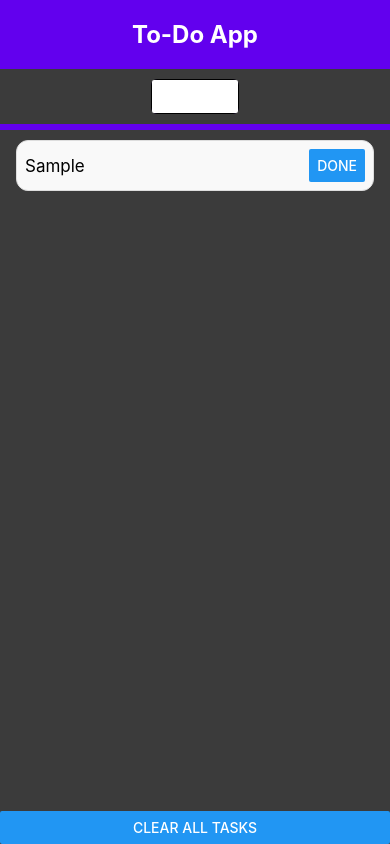
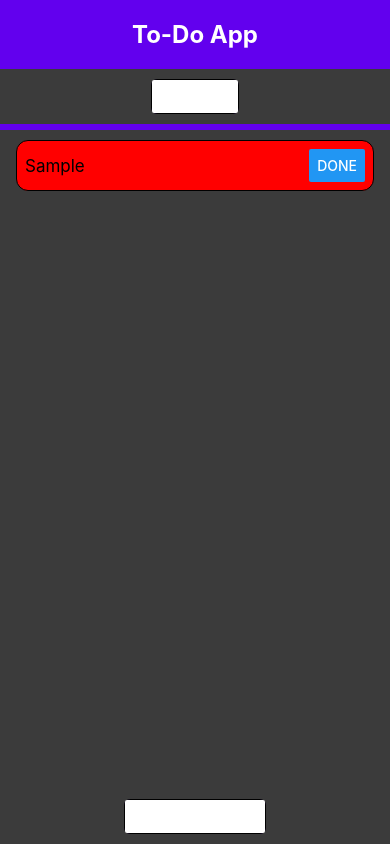
Before and after one commit to Asger523/ToDoProject, a React Native app: screen /AddTask in a window 390 px wide. Both pictures are taken after typing "Sample", "Sample" into the empty fields and a click on the button "ADD TASK". Built offline with nearby package versions, Linux system fonts and the light colour scheme.

Commit message:
Date doesn't quite work

```diff
--- a/app/components/TaskItem.tsx
+++ b/app/components/TaskItem.tsx
@@ -3,15 +3,19 @@
 import {useTasks} from '../contexts/tasks.context';
 
 export const TaskItem = (props: {
-  task: {title: string; description: string};
+  task: {title: string; description: string; date: Date};
   onPressGoToDetails: any;
 }) => {
   const {task, onPressGoToDetails} = props;
-
   const {removeTask} = useTasks();
 
+  //Check the task date:
+  const isPastDue = task.date < new Date();
+
   return (
-    <Pressable onPress={onPressGoToDetails} style={styles.task}>
+    <Pressable
+      onPress={onPressGoToDetails}
+      style={[styles.task, isPastDue && styles.pastDueTask]}>
       <View style={styles.taskTextContainer}>
         <Text style={styles.taskText}>{task.title}</Text>
       </View>
@@ -31,6 +35,10 @@
     flexDirection: 'row',
     marginHorizontal: 16,
   },
+  pastDueTask: {
+    backgroundColor: 'red',
+    borderColor: '#red',
+  },
   taskTextContainer: {
     flex: 1,
     justifyContent: 'center',
--- a/app/contexts/tasks.context.tsx
+++ b/app/contexts/tasks.context.tsx
@@ -5,6 +5,7 @@
 interface Task {
   title: string;
   description: string;
+  date: Date;
 }
 // TaskContext Interface
 interface TaskContextInterface {
--- a/app/screens/addtask.tsx
+++ b/app/screens/addtask.tsx
@@ -1,4 +1,5 @@
 import React, {useState} from 'react';
+import DatePicker from 'react-native-date-picker';
 import {
   View,
   StyleSheet,
@@ -13,9 +14,10 @@
   const {addTask} = useTasks();
   const [newTitle, setNewTitle] = useState('');
   const [newDescription, setNewDescription] = useState('');
+  const [date, setDate] = useState(new Date());
 
   const buttonPress = () => {
-    addTask({title: newTitle, description: newDescription});
+    addTask({title: newTitle, description: newDescription, date: date});
     navigation.navigate('Overview');
   };
 
@@ -49,6 +51,11 @@
           value={newDescription}
           onChangeText={setNewDescription}
         />
+      </View>
+
+      {/* Date Picker */}
+      <View style={styles.dateContainer}>
+        <DatePicker mode={'date'} date={date} onDateChange={setDate} />
       </View>
 
       {/* Seperator */}
@@ -95,6 +102,13 @@
     backgroundColor: '#6200ee',
     marginVertical: 10,
   },
+  dateContainer: {
+    backgroundColor: '#fff',
+    marginHorizontal: 16,
+    borderWidth: 1,
+    borderRadius: 6,
+    alignSelf: 'center',
+  },
   addTaskContainer: {
     backgroundColor: '#6200ee',
     marginHorizontal: 16,
--- a/app/screens/overview.tsx
+++ b/app/screens/overview.tsx
@@ -51,7 +51,9 @@
 
       {/* Clear Button */}
       {tasks.length > 0 && (
-        <Button title="Clear All Tasks" onPress={clearTasks} />
+        <View style={styles.addTaskContainer}>
+          <Button color="#fff" title="Clear All Tasks" onPress={clearTasks} />
+        </View>
       )}
     </SafeAreaView>
   );
--- a/app/screens/taskdetails.tsx
+++ b/app/screens/taskdetails.tsx
@@ -3,35 +3,76 @@
 
 const TaskDetails = ({route}) => {
   const {task} = route.params;
+  const formatDate = task.date.toDateString();
 
   return (
-    <SafeAreaView style={styles.container}>
-      <View>
-        <Text style={styles.title}>Task Details</Text>
-        <Text style={styles.taskText}>{task.title}</Text>
-        <Text style={styles.taskText}>{task.description}</Text>
+    <SafeAreaView style={styles.background}>
+      {/* Header */}
+      <View style={styles.headerContainer}>
+        <Text style={styles.headerText}>Task Details</Text>
+      </View>
+
+      {/* Seperator */}
+      <View style={styles.seperator} />
+
+      {/* Title */}
+      <View style={styles.titleContainer}>
+        <Text style={styles.titleText}>{task.title + ':'}</Text>
+      </View>
+
+      {/* Description */}
+      <View style={styles.descriptionContainer}>
+        <Text style={styles.descriptionText}>{task.description}</Text>
+      </View>
+
+      {/* Due date */}
+      <View style={styles.descriptionContainer}>
+        <Text style={styles.descriptionText}>{formatDate}</Text>
       </View>
     </SafeAreaView>
   );
 };
 
 const styles = StyleSheet.create({
-  container: {
+  background: {
+    backgroundColor: '#3b3b3b',
     flex: 1,
-    justifyContent: 'center',
+  },
+  headerContainer: {
+    backgroundColor: '#3b3b3b',
     alignItems: 'center',
-    backgroundColor: '#3b3b3b',
+    marginTop: 20,
   },
-  title: {
+  headerText: {
     fontSize: 24,
     color: '#fff',
     fontWeight: 'bold',
   },
-  taskText: {
-    fontSize: 18,
+  seperator: {
+    height: 6,
+    backgroundColor: '#6200ee',
+    marginVertical: 10,
+  },
+  titleContainer: {
+    alignItems: 'center',
+  },
+  titleText: {
+    fontSize: 24,
     color: '#fff',
-    marginTop: 10,
+  },
+  descriptionContainer: {
+    flexDirection: 'row',
+    marginHorizontal: 16,
+    marginVertical: 5,
+  },
+  descriptionText: {
+    flex: 1,
+    borderWidth: 1,
+    borderRadius: 6,
+    padding: 10,
+    backgroundColor: '#fff',
+    textAlignVertical: 'center',
+    textAlign: 'center',
   },
 });
-
 export default TaskDetails;
--- a/package.json
+++ b/package.json
@@ -15,6 +15,7 @@
     "@react-navigation/native-stack": "^7.2.1",
     "react": "19.0.0",
     "react-native": "0.78.0",
+    "react-native-date-picker": "^5.0.10",
     "react-native-safe-area-context": "^5.3.0",
     "react-native-screens": "^4.9.1"
   },
```
Also changed, not shown: 2 other files (tests, documents, lock files or other folders).
